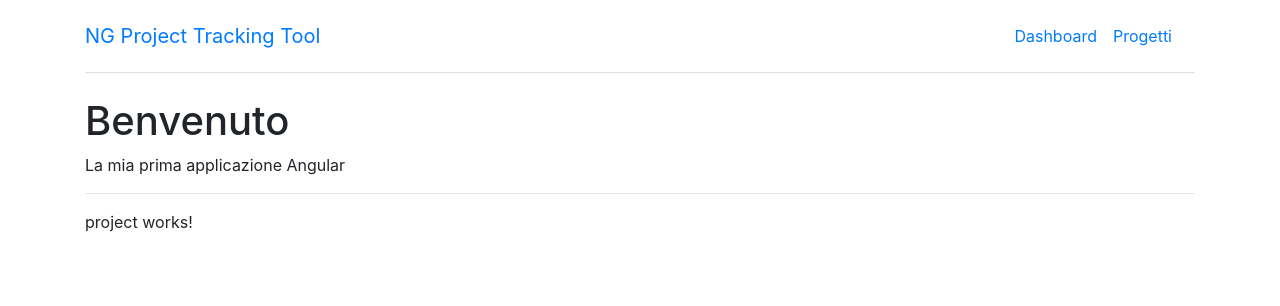
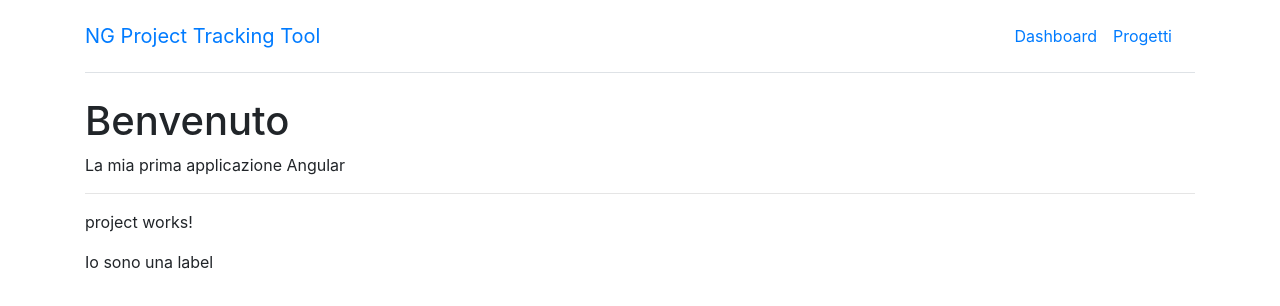
Before and after one commit to paolomax/progetto-prof-angular-corso, an Angular app: page / in a window 1280 px wide. Shown: the top 306 px of the page. Built offline with nearby package versions, Linux system fonts and the light colour scheme.

Commit message:
create and interpolate label

```diff
--- a/src/app/project/project/project.component.html
+++ b/src/app/project/project/project.component.html
@@ -1 +1,2 @@
 <p>project works!</p>
+<p>{{ label }}</p>
--- a/src/app/project/project/project.component.ts
+++ b/src/app/project/project/project.component.ts
@@ -6,7 +6,7 @@ import { Component, OnInit } from '@angular/core';
   styleUrls: ['./project.component.css']
 })
 export class ProjectComponent implements OnInit {
-
+  label = "Io sono una label";
   constructor() { }
 
   ngOnInit(): void {
```
